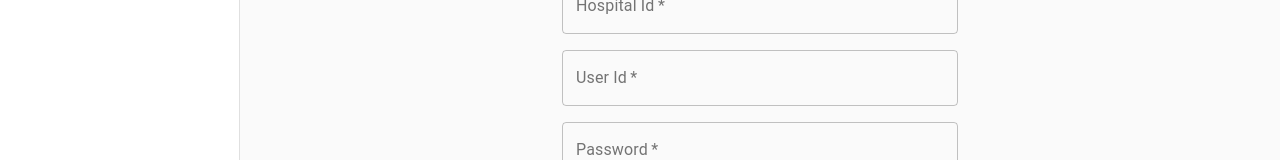
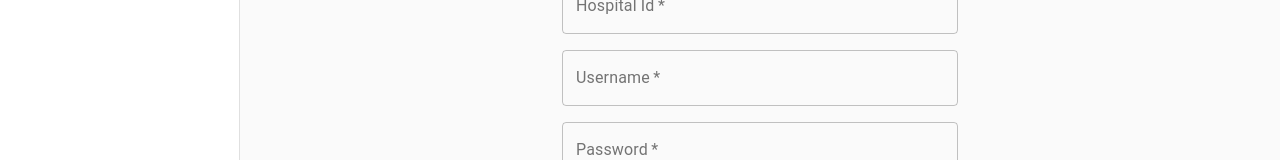
Before and after one commit to KristoferKwan/Healthcare-Equipment-Monitor, a React (Create React App) app in the folder frontend/: page /sign-in in a window 1280 px wide. Shown: the part 278-438 px from the top of the page. Built offline with nearby package versions, Linux system fonts and the light colour scheme.

Commit message:
axios for signup

```diff
--- a/frontend/src/components/pages/SignInPage.js
+++ b/frontend/src/components/pages/SignInPage.js
@@ -39,7 +39,7 @@ export default function SignIn(props) {
 
   const [values, setValues] = useState({
     hospitalId: null,
-    userId: null,
+    username: null,
     password: null
   })
 
@@ -80,12 +80,12 @@ export default function SignIn(props) {
                 variant="outlined"
                 required
                 fullWidth
-                id="userId"
-                label="User Id"
-                name="userId"
-                autoComplete="userId"
-                value={values.userId}
-                onChange={handleOnChange('userId')}
+                id="username"
+                label="Username"
+                name="username"
+                autoComplete="username"
+                value={values.username}
+                onChange={handleOnChange('username')}
               />
             </Grid>
             <Grid item xs={12}>
--- a/frontend/src/components/pages/SignUpPage.js
+++ b/frontend/src/components/pages/SignUpPage.js
@@ -1,4 +1,5 @@
 import React, { useState } from 'react'
+import axios from 'axios'
 import {
   Avatar,
   Button,
@@ -48,7 +49,22 @@ export default function SignUp() {
     setValues(prev => ({...prev, [key]: value}))
   }
 
-  const handleSubmit = () => {}
+  const handleSubmit = (event) => {
+    event.preventDefault();
+    axios.post('https://localhost:8080/api/user/signup', {
+      username: values.username,
+      password: values.password,
+      hospital: values.hospitalId
+    }).then(response => {
+      if (response.username) {
+        // update App.js state
+        // update the state to redirect to home
+        window.location = '/info/'
+      }
+    }).catch(error => {
+      window.alert(error)
+    })
+  }
 
   return (
     <Container component="main" maxWidth="xs">
```
